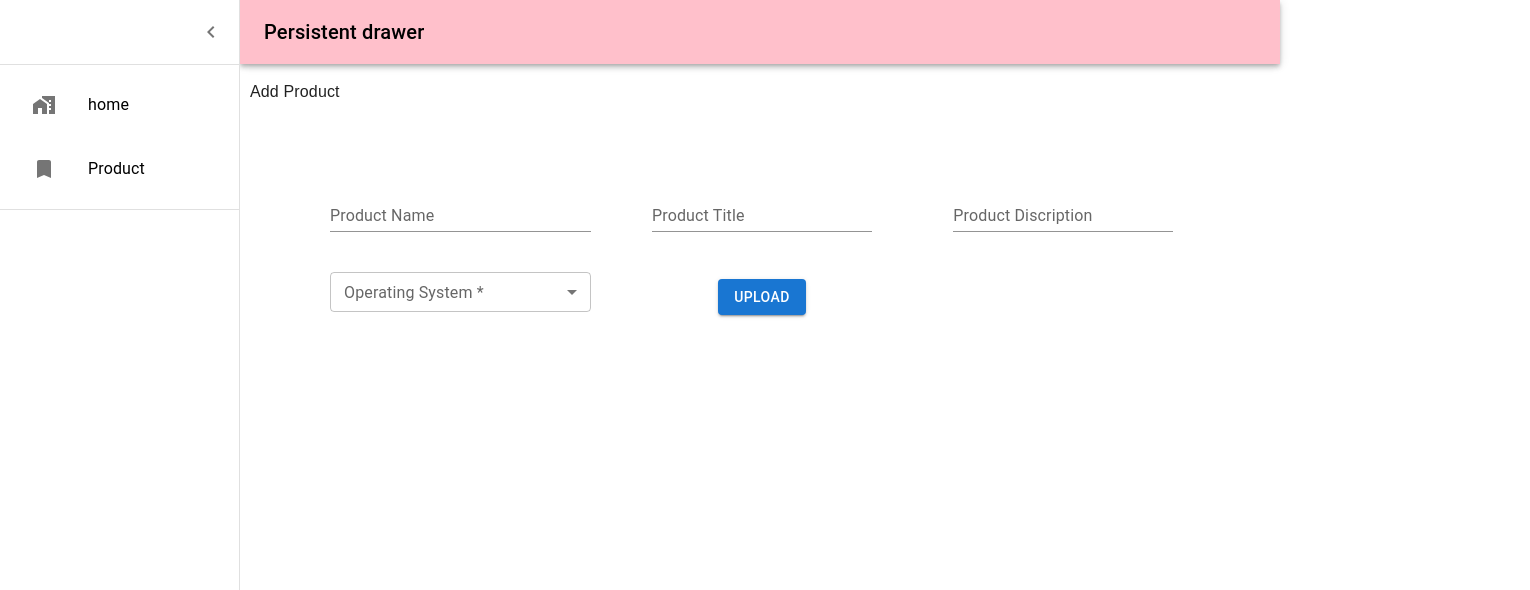
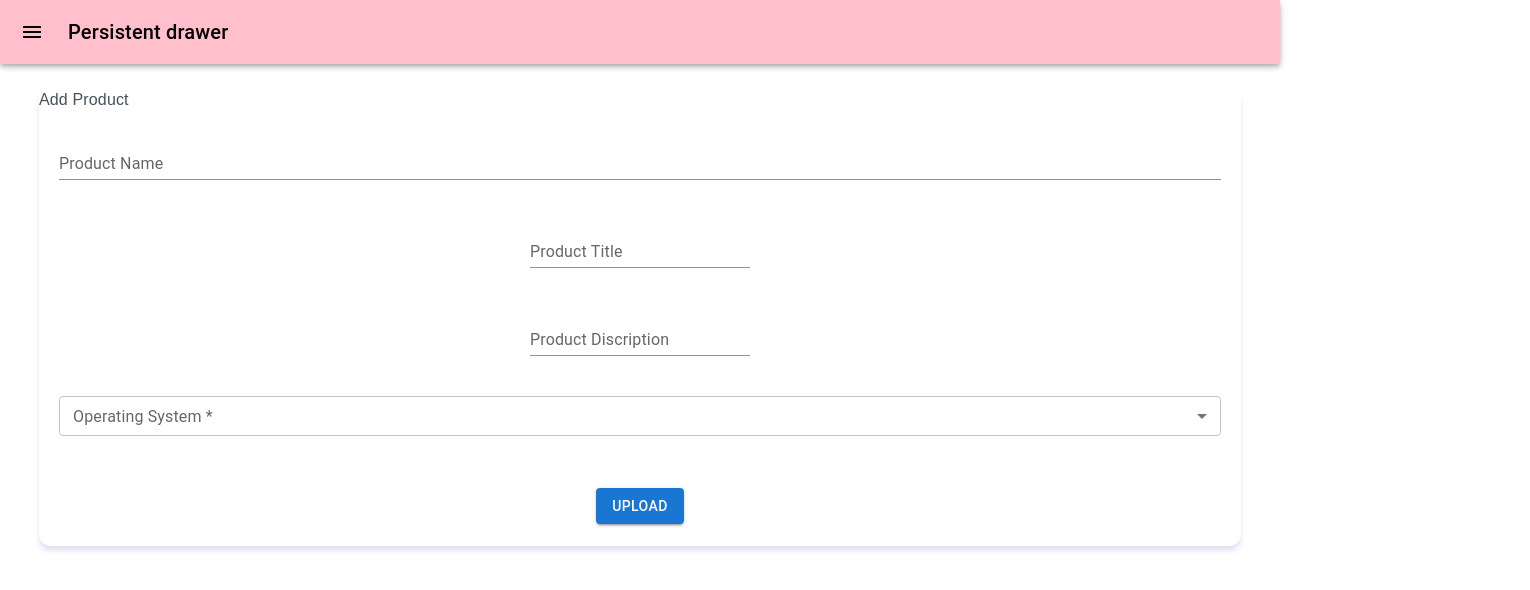
Before and after one commit to AkeySingh/e-sprintzone, a React (Create React App) app in the folder client/: page /admin/product in a window 1280 px wide. Shown: the top 590 px of the page, 1530 px wide, since content can reach past the window. Built offline with nearby package versions, Linux system fonts and the light colour scheme.

Commit message:
make design of drawer

```diff
--- a/client/src/Routers.js
+++ b/client/src/Routers.js
@@ -6,7 +6,6 @@ import Home from './components/Home/Home'
 
 //-------------------admin Routes ----------------------------------------------------
 import AdminHeader from './admin/AdminHeader/AdminHeader'
-import Product from './admin/Products'
 import Demo from './admin/AdminHeader/Demo'
 
 const RouterPage = () => {
@@ -19,7 +18,7 @@ const RouterPage = () => {
           <AdminHeader />
           <Routes>
             <Route path='/admin/null' element={<Demo />} />
-            <Route path='/admin/product' element={<Product />} />
+            <Route path='/admin/null' element={<Demo />} />
           </Routes>
         </>
       ) : (
--- a/client/src/admin/AdminHeader/Drawer.js
+++ b/client/src/admin/AdminHeader/Drawer.js
@@ -1,4 +1,4 @@
-import React, { useState } from 'react'
+import * as React from 'react'
 import { styled, useTheme } from '@mui/material/styles'
 import Box from '@mui/material/Box'
 import Drawer from '@mui/material/Drawer'
@@ -16,10 +16,12 @@ import ListItem from '@mui/material/ListItem'
 import ListItemButton from '@mui/material/ListItemButton'
 import ListItemIcon from '@mui/material/ListItemIcon'
 import ListItemText from '@mui/material/ListItemText'
-import { Link } from 'react-router-dom'
-//--------------------------all icons ------------------------
-import HomeWorkIcon from '@mui/icons-material/HomeWork'
-import TurnedInIcon from '@mui/icons-material/TurnedIn'
+import InboxIcon from '@mui/icons-material/MoveToInbox'
+import MailIcon from '@mui/icons-material/Mail'
+import { Routes, Route } from 'react-router-dom'
+
+//----------import admin Rotes --------------------------------
+import Product from '../Products/product'
 
 const drawerWidth = 240
 
@@ -68,11 +70,8 @@ const DrawerHeader = styled('div')(({ theme }) => ({
 
 export default function AdminDrawer() {
   const theme = useTheme()
-  const [open, setOpen] = useState(true)
-  const [routeState, setRouteState] = useState([
-    { name: 'home', icon: <HomeWorkIcon />, routeName: '/admin' },
-    { name: 'Product', icon: <TurnedInIcon />, routeName: '/admin/product' },
-  ])
+  const [open, setOpen] = React.useState(false)
+
   const handleDrawerOpen = () => {
     setOpen(true)
   }
@@ -120,25 +119,33 @@ export default function AdminDrawer() {
         </DrawerHeader>
         <Divider />
         <List>
-          {routeState.map((item, index) => (
-            <>
-              <Link className='Link_item' to={`${item.routeName}`}>
-                <ListItem key={item.icon}>
-                  <ListItemButton>
-                    <ListItemIcon>{item.icon}</ListItemIcon>
-                    <ListItemText primary={item.name} />
-                  </ListItemButton>
-                </ListItem>
-              </Link>
-            </>
+          {['Inbox', 'Starred', 'Send email', 'Drafts'].map((text, index) => (
+            <ListItem key={text} disablePadding>
+              <ListItemButton>
+                <ListItemIcon>{index % 2 === 0 ? <InboxIcon /> : <MailIcon />}</ListItemIcon>
+                <ListItemText primary={text} />
+              </ListItemButton>
+            </ListItem>
           ))}
         </List>
         <Divider />
+        <List>
+          {['All mail', 'Trash', 'Spam'].map((text, index) => (
+            <ListItem key={text} disablePadding>
+              <ListItemButton>
+                <ListItemIcon>{index % 2 === 0 ? <InboxIcon /> : <MailIcon />}</ListItemIcon>
+                <ListItemText primary={text} />
+              </ListItemButton>
+            </ListItem>
+          ))}
+        </List>
       </Drawer>
-      {/* <Main open={open}>
+      <Main open={open} className='overflow-x-auto'>
         <DrawerHeader />
-        <Typography variant='h6'>Admin</Typography>
-      </Main> */}
+        <Routes>
+          <Route path='/admin/product' element={<Product />} />
+        </Routes>
+      </Main>
     </Box>
   )
 }
--- a/client/src/admin/Products/index.js
+++ b/client/src/admin/Products/index.js
@@ -2,11 +2,7 @@ import React from 'react'
 import Product from './product'
 
 function index() {
-  return (
-    <div>
-      <Product />
-    </div>
-  )
+  return <Product />
 }
 
 export default index
--- a/client/src/admin/Products/product.js
+++ b/client/src/admin/Products/product.js
@@ -3,10 +3,15 @@ import ProductForm from './productForm'
 
 function Product() {
   return (
-    <div className='content-container'>
-      <p> Add Product</p>
-
-      <ProductForm />
+    <div className='full_container  container'>
+      <div className='row'>
+        <div className='col-lg-12 col-md-12 col-xs-12'>
+          <div className='bodyTheem cardBody '>
+            <p> Add Product</p>
+            <ProductForm />
+          </div>
+        </div>
+      </div>
     </div>
   )
 }
--- a/client/src/admin/Products/productForm.js
+++ b/client/src/admin/Products/productForm.js
@@ -1,19 +1,15 @@
-import React, { useEffect, useState, memo, useLayoutEffect } from 'react'
+import React, { useEffect, useState, memo } from 'react'
 import { useDispatch, useSelector } from 'react-redux'
 import TextField from '@mui/material/TextField'
-//
-
 import InputLabel from '@mui/material/InputLabel'
 import MenuItem from '@mui/material/MenuItem'
 import FormHelperText from '@mui/material/FormHelperText'
 import FormControl from '@mui/material/FormControl'
 import Select from '@mui/material/Select'
-
 import Button from '@mui/material/Button'
 
 const ProductForm = (props) => {
   const dispatch = useDispatch()
-
   const [formData, setFormData] = useState({
     productName: '',
     productTitle: '',
@@ -31,11 +27,9 @@ const ProductForm = (props) => {
     })
   }
 
-  useLayoutEffect(() => {})
-
   return (
-    <div className='form_container'>
-      <div className='flext-box'>
+    <>
+      {' '}
       <div className='flex-box-item'>
         <TextField
           onChange={(e) => InputChange(e)}
@@ -46,7 +40,6 @@ const ProductForm = (props) => {
           variant='standard'
         />
       </div>
-
       <div className='flex-box-item'>
         {' '}
         <TextField
@@ -93,9 +86,8 @@ const ProductForm = (props) => {
           <input hidden accept='image/*' multiple type='file' />
         </Button>
       </div>
-      </div>
-    </div>
+    </>
   )
 }
 
-export default ProductForm
+export default memo(ProductForm)
--- a/client/src/index.css
+++ b/client/src/index.css
@@ -30,3 +30,42 @@
   overflow: hidden;
   padding: 50px;
 }
+
+/* ------------common css for card body  */
+
+.full_container {
+  max-width: 100% !important;
+  width: 100% !important;
+}
+
+.container {
+  padding-right: 15px;
+  padding-left: 15px;
+  margin-right: auto;
+  margin-left: auto;
+}
+
+main.overflow-x-auto {
+  overflow-x: auto;
+  width: 100%;
+  display: block;
+}
+
+.bodyTheem {
+  border: 0 solid transparent;
+  background-color: #fff;
+  color: #475259;
+  transition: box-shadow 0.3s cubic-bezier(0.4, 0, 0.2, 1) 0ms;
+  overflow: hidden;
+  border-radius: 12px;
+  height: 100%;
+  box-shadow: 0 0.3125rem 0.3125rem 0 rgba(115, 82, 199, 0.18);
+}
+
+.cardBody {
+  position: relative;
+  display: flex;
+  flex-direction: column;
+  min-width: 0;
+  word-wrap: break-word;
+}
```
Also changed, not shown: client/src/admin/Products/product.page.css (added). Lines whose indentation alone changed are shown as unchanged.
